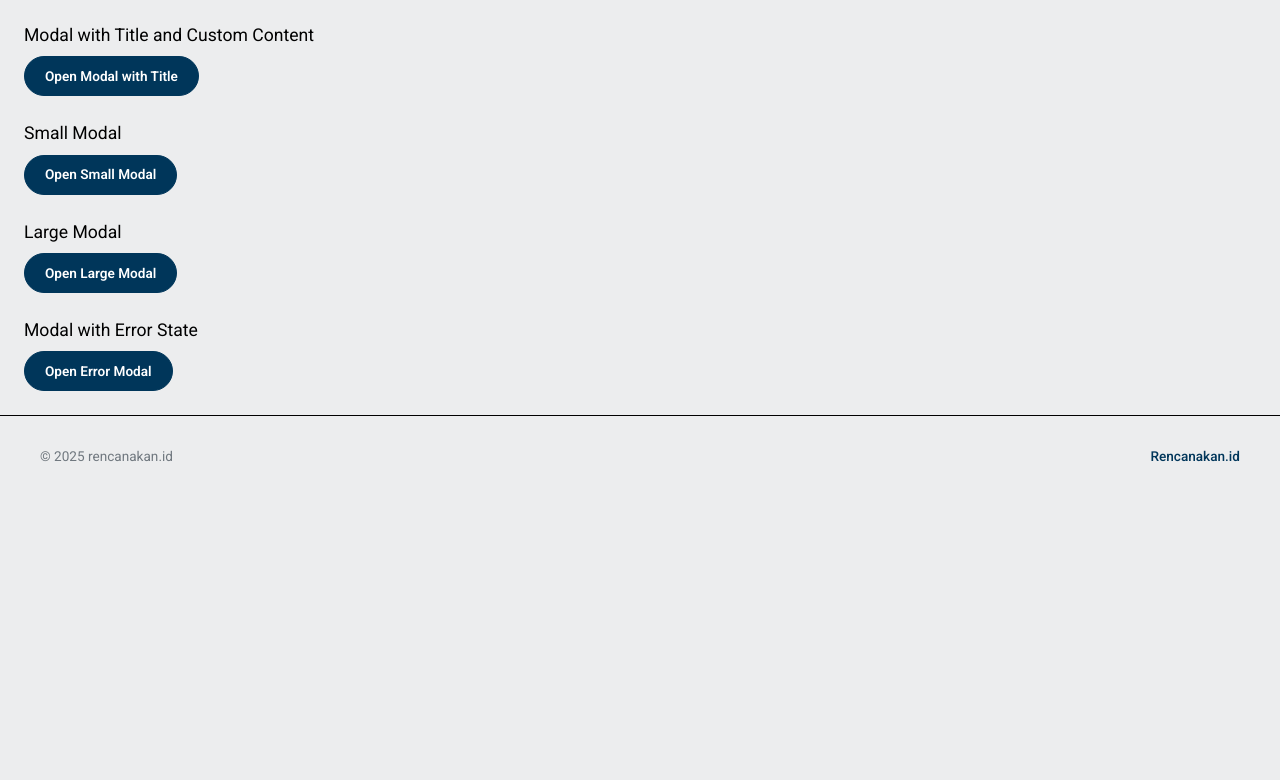
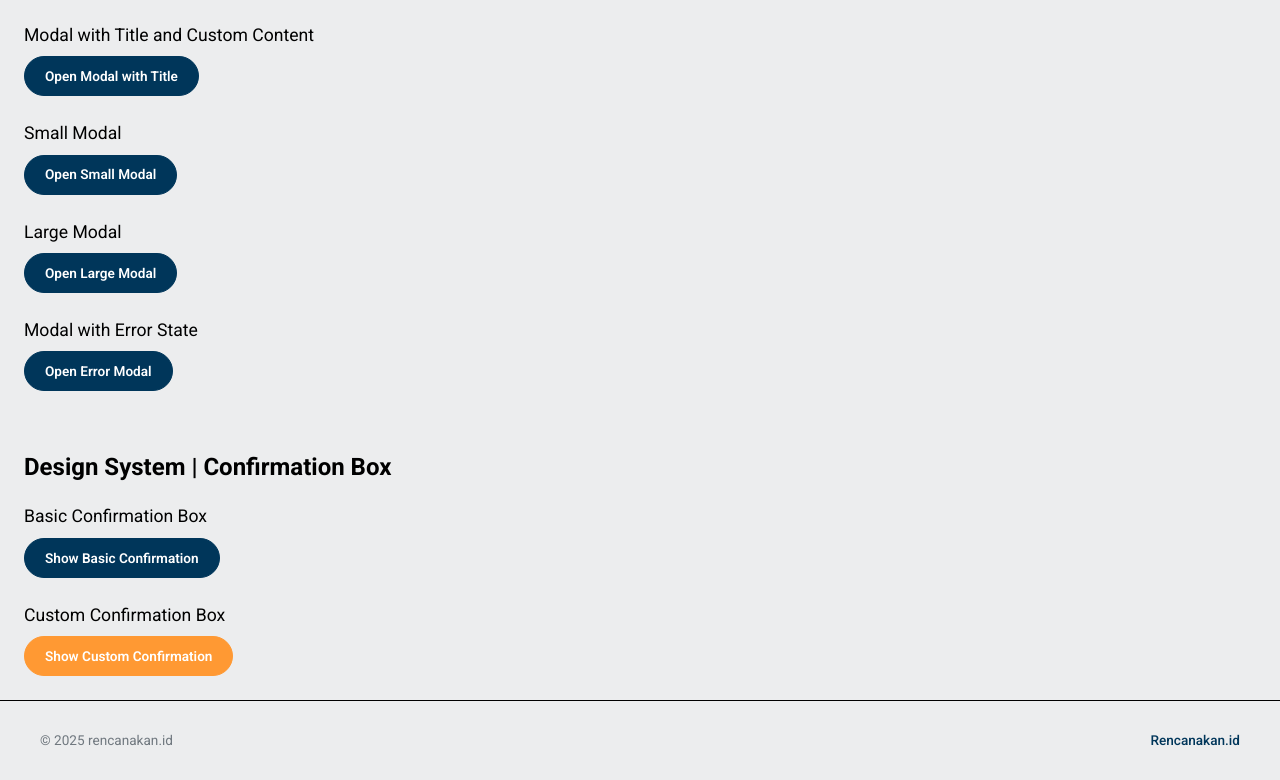
Before and after one commit to Rencanakan-id/rencanakan-talent_pool-frontend, a React (Vite) app: page /design in a window 1280 px wide. Shown: the part 4598-5378 px from the top of the page. Before the commit the page ends 5093 px from the top, so only its background shows below. Built offline with nearby package versions, Linux system fonts and the light colour scheme.

Commit message:
feat: add confirmation box usage examples

```diff
--- a/src/modules/DesignSystemModule/index.tsx
+++ b/src/modules/DesignSystemModule/index.tsx
@@ -6,6 +6,9 @@ import Location from '@/components/ui/location';
 import UserProfileCard from '@/components/ui/profile';
 import { locations } from '@/data/location';
 import Experience, { EmploymentType, LocationType } from '@/components/ui/experience';
+import { ConfirmationBox } from '@/components/ui/confirmation-box';
+import { useState } from 'react';
+
 const dummyExperience= [
   {
     id: 1,
@@ -41,8 +44,6 @@ const dummyExperience= [
     talentId: 103,
   },
 ];
-import { useState } from 'react';
-
 
 const dummyUser = {
   id: '1',
@@ -73,6 +74,13 @@ export const DesignSystemModule = () => {
   const [isSmallOpen, setIsSmallOpen] = useState(false);
   const [isLargeOpen, setIsLargeOpen] = useState(false);
   const [isErrorOpen, setIsErrorOpen] = useState(false);
+  const [isBasicConfirmationOpen, setIsBasicConfirmationOpen] = useState(false);
+  const [isCustomConfirmationOpen, setIsCustomConfirmationOpen] = useState(false);
+
+  const handleConfirm = () => {
+    console.log('Action confirmed!');
+    // Your confirmation logic here
+  };
 
   return (
     <div className="flex flex-col gap-5 p-6">
@@ -431,6 +439,50 @@ export const DesignSystemModule = () => {
           </Modal>
         </div>
       </div>
+
+      <h1 className="text-2xl font-bold mt-10">Design System | Confirmation Box</h1>
+      <div className="space-y-6">
+        {/* Basic Confirmation Box */}
+        <div>
+          <Typography variant="p2" className="mb-2">
+            Basic Confirmation Box
+          </Typography>
+          <Button variant="primary" onClick={() => setIsBasicConfirmationOpen(true)}>
+            Show Basic Confirmation
+          </Button>
+          <ConfirmationBox
+            isOpen={isBasicConfirmationOpen}
+            onClose={() => setIsBasicConfirmationOpen(false)}
+            onConfirm={handleConfirm}
+            title="Konfirmasi Penerimaan"
+            description="Apakah Anda yakin ingin menerima rekomendasi ini?"
+            additionalMessage="Aksi ini tidak dapat dibatalkan."
+          />
+        </div>
+
+        {/* Custom Confirmation Box */}
+        <div>
+          <Typography variant="p2" className="mb-2">
+            Custom Confirmation Box
+          </Typography>
+          <Button variant="secondary" onClick={() => setIsCustomConfirmationOpen(true)}>
+            Show Custom Confirmation
+          </Button>
+          <ConfirmationBox
+            isOpen={isCustomConfirmationOpen}
+            onClose={() => setIsCustomConfirmationOpen(false)}
+            onConfirm={handleConfirm}
+            title="Konfirmasi Pembayaran"
+            description="Lanjutkan pembayaran sekarang?"
+            additionalMessage="Anda akan diarahkan ke halaman pembayaran."
+            confirmButtonText="Lanjutkan"
+            cancelButtonText="Batal"
+            confirmButtonVariant="secondary"
+          />
+        </div>
+      </div>
     </div>
   );
 };
+
+export default DesignSystemModule;
```
